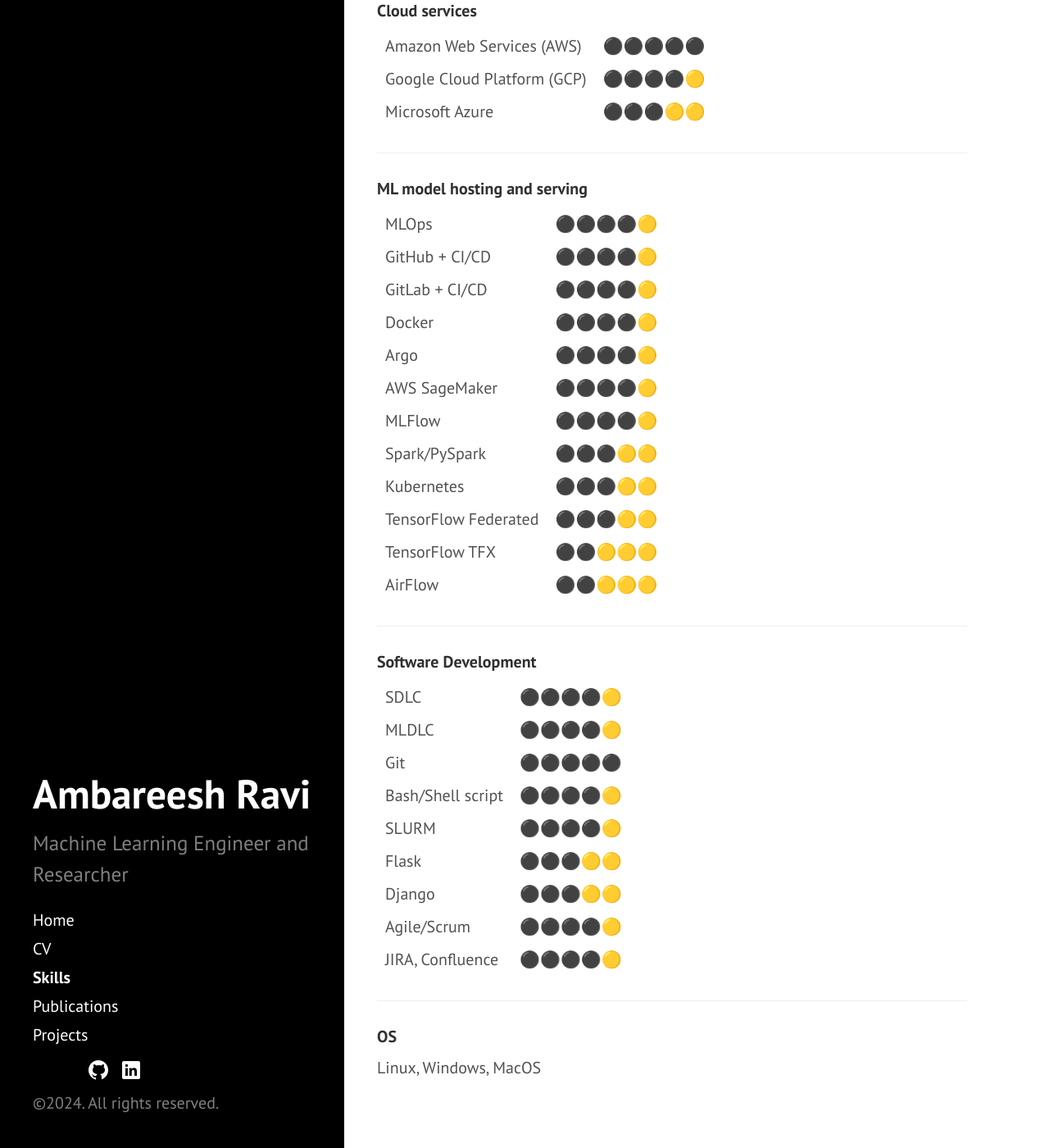
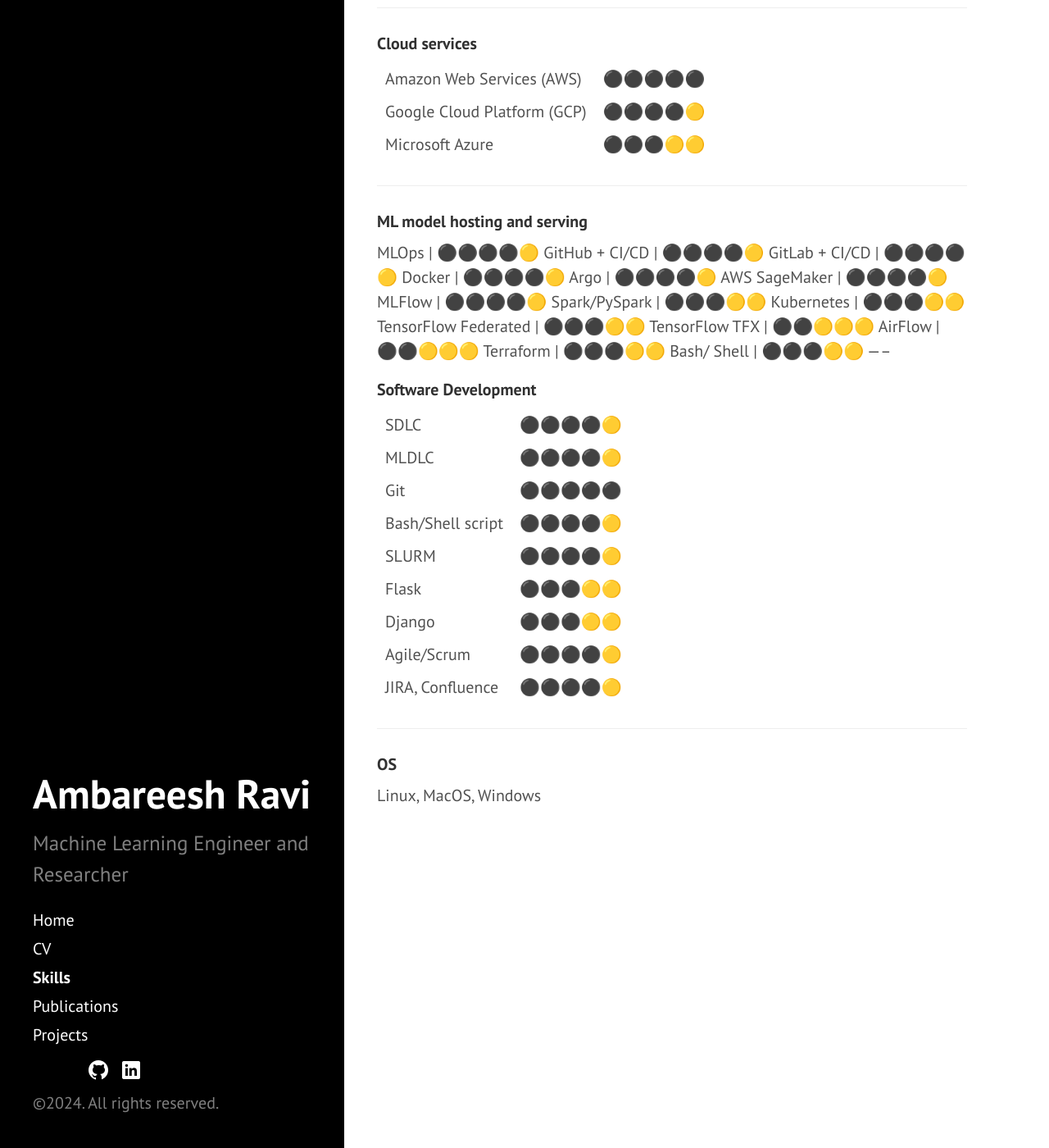
Before and after one commit to ambareeshravi/ambareeshravi.github.io, a Jekyll site: the page built from public/skills.md, in a window 1280 px wide and 1400 px high, scrolled down 2831 px. Shown: the whole window at 82% size. Built offline with Jekyll 4.4.1, drawn with Linux system fonts in a browser that asks for light colours; some of the changed text lies outside the part shown.

Commit message:
Update skills.md

```diff
--- a/public/skills.md
+++ b/public/skills.md
@@ -117,7 +118,8 @@
 TensorFlow Federated | ⚫⚫⚫🟡🟡
 TensorFlow TFX | ⚫⚫🟡🟡🟡
 AirFlow | ⚫⚫🟡🟡🟡
-
+Terraform | ⚫⚫⚫🟡🟡
+Bash/ Shell | ⚫⚫⚫🟡🟡
 -----
 
 #### Software Development
@@ -136,4 +138,4 @@
 
 #### OS
 
-Linux, Windows, MacOS
+Linux, MacOS, Windows
```
Also changed, not shown: other parts of public/skills.md (+3 -2 lines).
